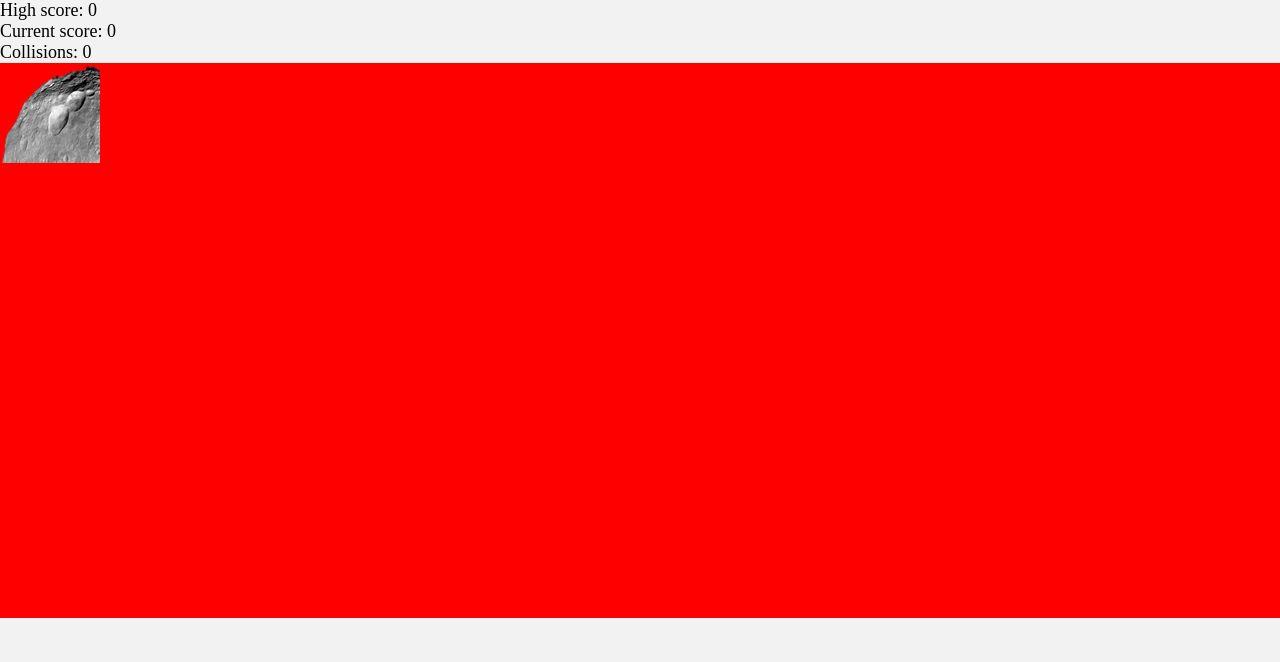
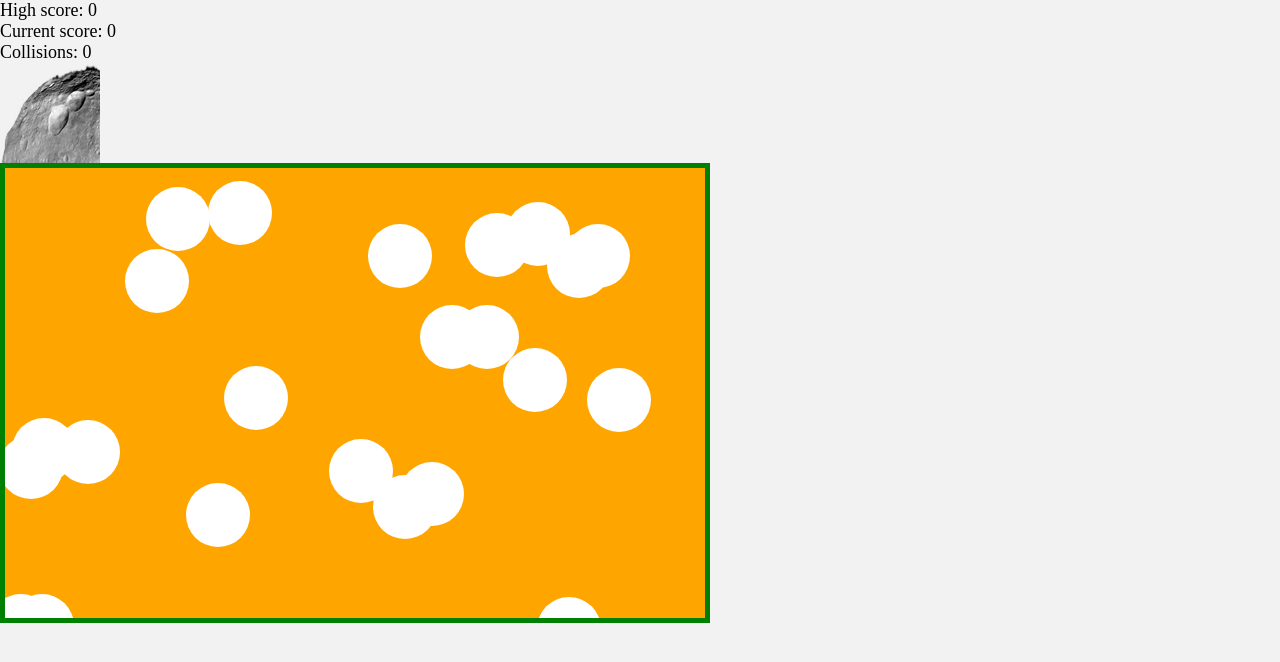
Before and after one commit to BHesseldieck/watchout, a website: page client/index.html in a window 1280 px wide. Drawn offline with Linux system fonts and the light colour scheme.

Commit message:
Added enemies

```diff
--- a/client/styles.css
+++ b/client/styles.css
@@ -9,8 +9,9 @@ body{
   font-size: 18px;
 }
 
-.board{
-	background-color: red;
+.board svg {
+		border: 5px solid green;
+		background-color: orange;
 }
 
 .enemy{
--- a/client/watchout.js
+++ b/client/watchout.js
@@ -16,11 +16,34 @@ var axes = {
   y: d3.scale.linear().domain([0, 100]).range([0, gameOptions.height])
 };
 
-var gameBoard = d3.select('.board').append('svg:svg')
+d3.select('.board').append('svg:svg')
                 .attr('width', gameOptions.width)
                 .attr('height', gameOptions.height);
 
+var svg = d3.select('svg');
+//+ turns it to number instead of string
+var width = +svg.attr('width');
+var height = +svg.attr('height');
+var radius = 32;
+//create enemies
 
+var circles = d3.range(0, gameOptions.nEnemies).map(function(i) {
+  return {
+    id: i,
+    x: Math.floor(Math.random() * ( width - radius * 2)),
+    y: Math.floor(Math.random() * ( width - radius * 2))
+  };
+});
+
+svg.selectAll('circle')
+	.data(circles)
+	.enter().append('circle')
+		.attr('cx', function(d) { return d.x; })
+		.attr('cy', function(d) { return d.y; })
+		.attr('r', radius)
+		.style('fill', function(d, i) { return 'white'; });
+
+//remember to add dragability on these
 
 //score updates
 var updateScore = function() {
```
Also changed, not shown: client/index.html (+1 -0 lines).
